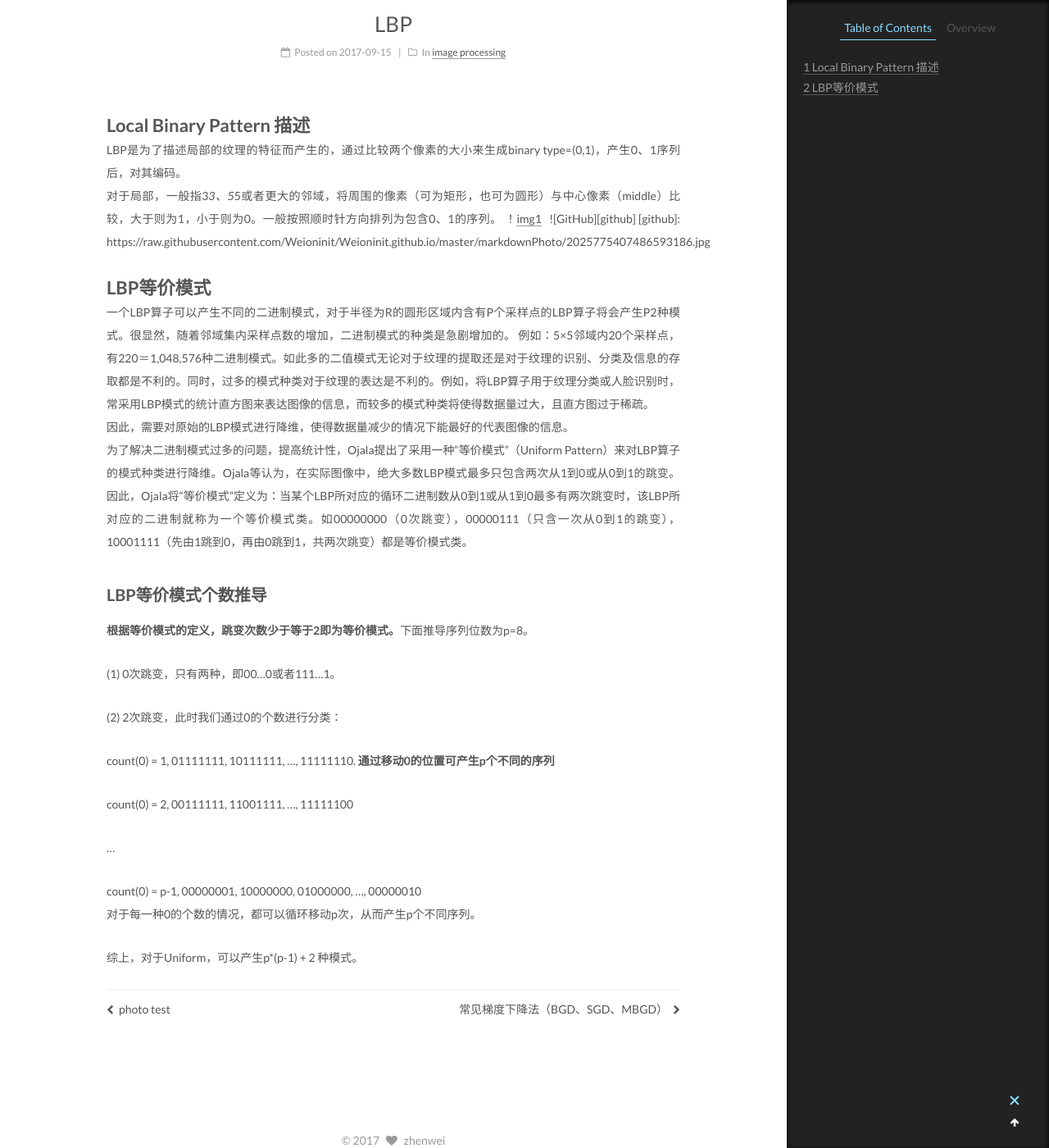
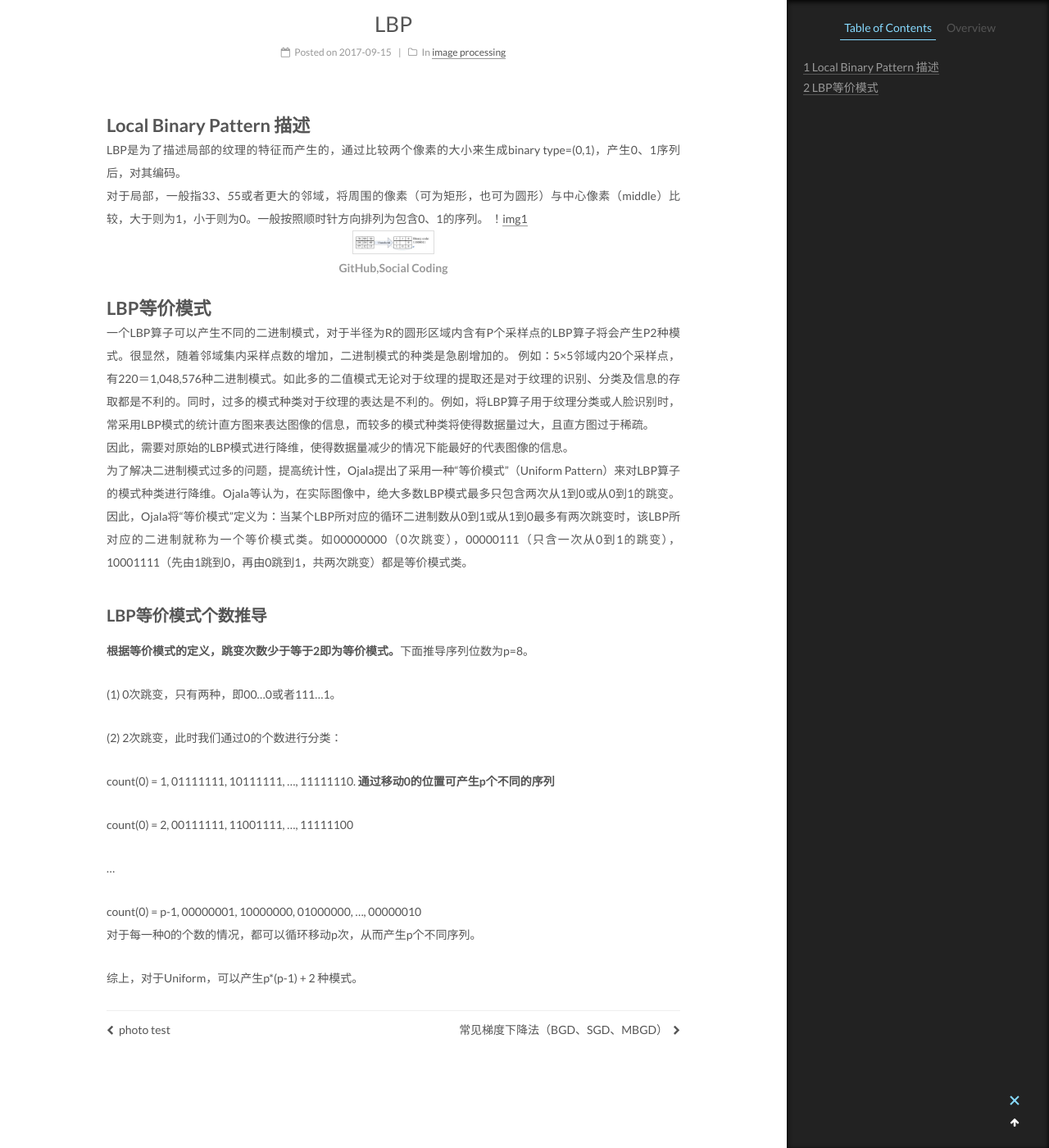
Before and after one commit to Weioninit/Weioninit.github.io, a Jekyll site: the page built from _posts/2017-09-15-LBP.md, in a window 1280 px wide and 1400 px high, scrolled down 331 px. Shown: the whole window at 82% size. Built offline with Jekyll 4.4.1, drawn with Linux system fonts in a browser that asks for light colours.

Commit message:
Update 2017-09-15-LBP.md

```diff
--- a/_posts/2017-09-15-LBP.md
+++ b/_posts/2017-09-15-LBP.md
@@ -8,8 +8,7 @@ categories:
 LBP是为了描述局部的纹理的特征而产生的，通过比较两个像素的大小来生成binary type=(0,1)，产生0、1序列后，对其编码。
 对于局部，一般指3*3、5*5或者更大的邻域，将周围的像素（可为矩形，也可为圆形）与中心像素（middle）比较，大于则为1，小于则为0。一般按照顺时针方向排列为包含0、1的序列。
 ！[img1](https://raw.githubusercontent.com/Weioninit/Weioninit.github.io/master/markdownPhoto/2025775407486593186.jpg)
-![GitHub][github]
-[github]: https://raw.githubusercontent.com/Weioninit/Weioninit.github.io/master/markdownPhoto/2025775407486593186.jpg
+<img src="https://raw.githubusercontent.com/Weioninit/Weioninit.github.io/master/markdownPhoto/2025775407486593186.jpg" alt="GitHub" title="GitHub,Social Coding" width="100" height="50" />
 # LBP等价模式
 一个LBP算子可以产生不同的二进制模式，对于半径为R的圆形区域内含有P个采样点的LBP算子将会产生P2种模式。很显然，随着邻域集内采样点数的增加，二进制模式的种类是急剧增加的。
 例如：5×5邻域内20个采样点，有220＝1,048,576种二进制模式。如此多的二值模式无论对于纹理的提取还是对于纹理的识别、分类及信息的存取都是不利的。同时，过多的模式种类对于纹理的表达是不利的。例如，将LBP算子用于纹理分类或人脸识别时，常采用LBP模式的统计直方图来表达图像的信息，而较多的模式种类将使得数据量过大，且直方图过于稀疏。
```
